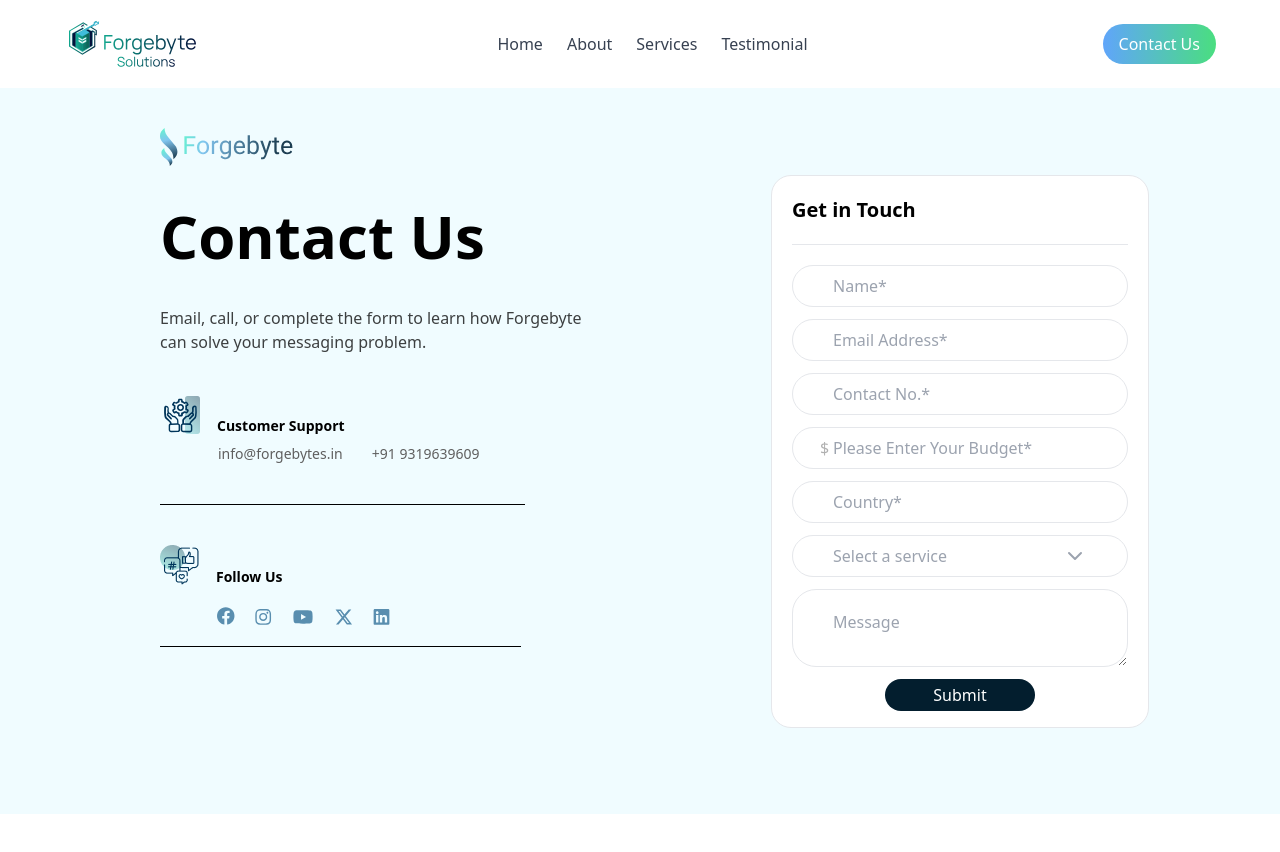
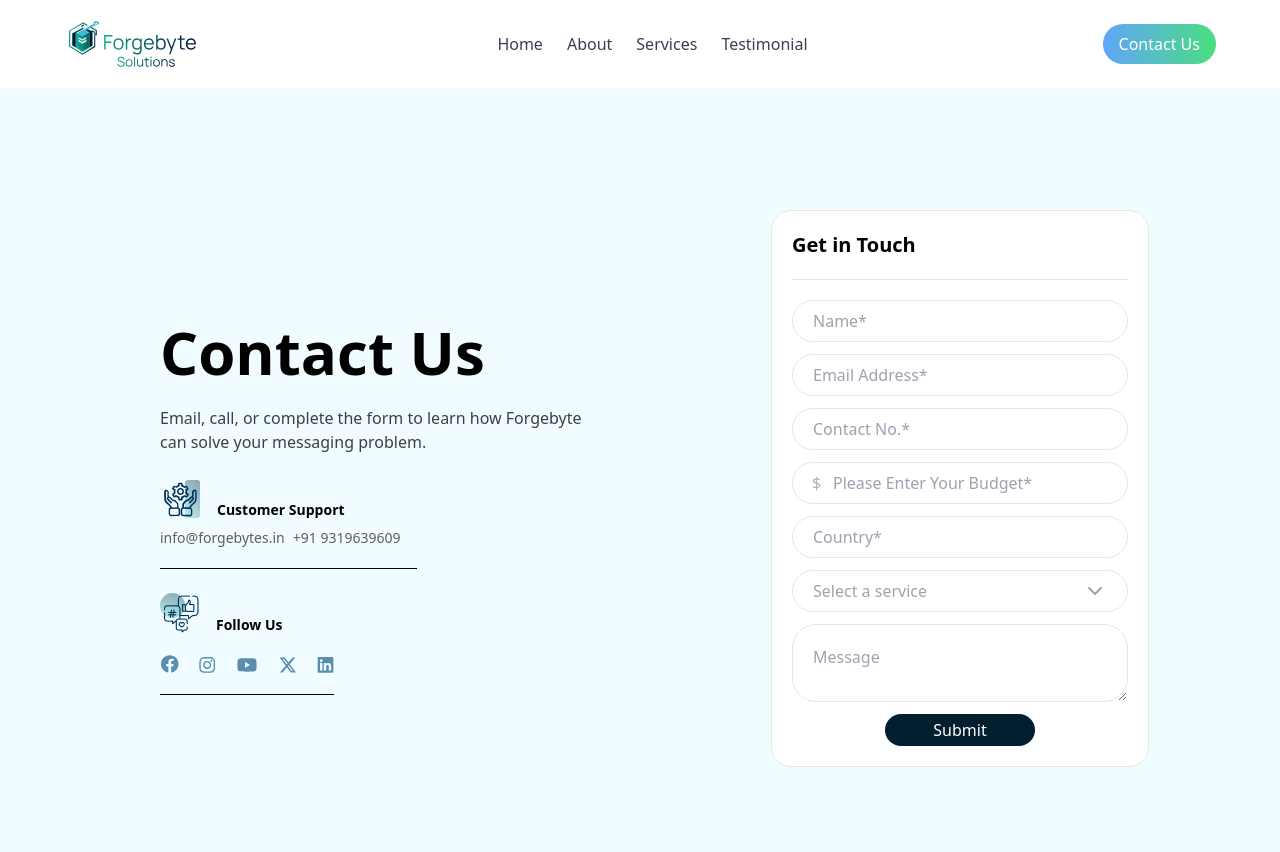
Before and after one commit to THEYASHGAUR/forgebyte-final, a Next.js app: page /contactUs in a window 1280 px wide. Shown: the top 852 px of the page. Before the commit the page ends 814 px from the top, so only its background shows below. Built offline with nearby package versions, Linux system fonts and the light colour scheme.

Commit message:
updated contact page

```diff
--- a/app/components/ContactUs.jsx
+++ b/app/components/ContactUs.jsx
@@ -9,14 +9,11 @@
 import Twitter from '@/app/assets/twitter.svg'
 import Linkedin from '@/app/assets/linkedin.svg'
 import Link from 'next/link'
-import logo from '@/app/assets/logo.svg'
 import { ChevronDown } from 'lucide-react'
-
-
 
 const ContactUs = () => {
     const [isOpen, setIsOpen] = useState(false);
-    const [selectedOption, setSelectedOption] = useState(""); // Empty by default for placeholder
+    const [selectedOption, setSelectedOption] = useState("");
     const dropdownRef = useRef(null);
 
     const options = ["Service 1", "Service 2", "Service 3", "Service 4", "Service 5"];
@@ -27,82 +24,73 @@
                 setIsOpen(false);
             }
         };
-
         document.addEventListener("mousedown", handleClickOutside);
         return () => document.removeEventListener("mousedown", handleClickOutside);
     }, []);
+
     return (
-    <section className='bg-[#f0fcff] h-[726px] flex items-center'>
-        <div className='flex flex-col w-1/2 gap-y-10 pl-20 min-h-full xl:pl-40 pt-10'>
-        <Image src={logo} alt='logo' height={38} width={182} />
-        <h1 className='text-6xl font-bold'>Contact Us</h1>
-        <p className='text-base text-[#000000bf]'>Email, call, or complete the form to learn how Forgebyte<br/>can solve your messaging problem.</p>
-        <div className='space-y-2 border-b border-black pb-5 w-fit'>
-            <div className='flex gap-x-4 items-end'>
+        <section className='bg-[#f0fcff] min-h-screen flex flex-col lg:flex-row items-center p-5 lg:p-0'>
+            <div className='flex flex-col lg:w-1/2 gap-y-6 lg:pl-20 xl:pl-40 pt-10 text-center lg:text-left w-full'>
+                <h1 className='text-4xl lg:text-6xl font-bold'>Contact Us</h1>
+                <p className='text-sm lg:text-base text-[#000000bf]'>
+                    Email, call, or complete the form to learn how Forgebyte<br className='hidden lg:block'/> can solve your messaging problem.
+                </p>
+                <div className='space-y-2 border-b border-black pb-5 mx-auto lg:mx-0 w-fit'>
+                    <div className='flex gap-x-4 items-end justify-center lg:justify-start'>
                         <Image src={HandGearIcon} alt='Hand-Gear-Icon' />
                         <h3 className='text-sm font-bold'>Customer Support</h3>
                     </div>
-            <div className=' grid grid-cols-2 grid-rows-2'>
-                <p className='text-[#5F5F5F] text-sm pl-[58px]'>info@forgebytes.in</p>
-                <p className='text-[#5F5F5F] text-sm pl-[29px]'>+91 9319639609</p>
+                    <div className='grid grid-cols-1 lg:grid-cols-2 gap-2 text-center lg:text-left'>
+                        <p className='text-[#5F5F5F] text-sm'>info@forgebytes.in</p>
+                        <p className='text-[#5F5F5F] text-sm'>+91 9319639609</p>
                     </div>
                 </div>
-        <div className='space-y-5 border-b border-black pb-5 w-fit pr-[75px]'>
-            <div className='flex gap-x-4 items-end'>
-                <Image src={FollowUSIcon} alt='Hand-Gear-Icon' />
+                <div className='space-y-5 border-b border-black pb-5 w-fit mx-auto lg:mx-0'>
+                    <div className='flex gap-x-4 items-end justify-center lg:justify-start'>
+                        <Image src={FollowUSIcon} alt='Follow-Us-Icon' />
                         <h3 className='text-sm font-bold'>Follow Us</h3>
                     </div>
-            <div className='flex px-[56px] gap-x-5'>
-                <Link href="https://facebook.com">
-                    <Image src={Facebook} alt='Facebook' />
+                    <div className='flex justify-center lg:justify-start gap-x-5'>
+                        {[Facebook, Instagram, Youtube, Twitter, Linkedin].map((icon, idx) => (
+                            <Link key={idx} href="#">
+                                <Image src={icon} alt='Social Icon' />
                             </Link>
-                <Link href="https://instagram.com">
-                    <Image src={Instagram} alt='Instagram' />
-                </Link>
-                <Link href="https://youtube.com">
-                    <Image src={Youtube} alt='Youtube' />
-                </Link>
-                <Link href="https://twitter.com">
-                    <Image src={Twitter} alt='Twitter' />
-                </Link>
-                <Link href="https://linkedin.com">
-                    <Image src={Linkedin} alt='Linkedin' />
-                </Link>
+                        ))}
                     </div>
                 </div>
             </div>
-        <div className='w-1/2 flex justify-center'>
-            <form action="" className='flex flex-col w-[378px] h-[553px] rounded-[20px] border bg-white p-5'>
+            <div className='w-full lg:w-1/2 flex justify-center pt-10 lg:pt-0'>
+                <form className='flex flex-col w-full max-w-[378px] rounded-[20px] border bg-white p-5'>
                     <h3 className='text-xl font-bold'>Get in Touch</h3>
                     <hr className='my-5' />
-                <div className='flex flex-col gap-y-3 items-center'>
-                    <input type="text" placeholder='Name*' className='border p-2 px-10 rounded-3xl w-full'/>
-                    <input type="email" placeholder='Email Address*' className='border p-2 px-10 rounded-3xl w-full' />
-                    <input type="number" placeholder='Contact No.*' className='border p-2 px-10 rounded-3xl w-full'/>
-                    <div className='relative w-[21em]'>
-                        <p className='absolute top-[9px] left-7 text-[#0000004f]'>$</p>
+                    <div className='flex flex-col gap-y-3'>
+                        <input type="text" placeholder='Name*' className='border p-2 px-5 rounded-3xl w-full'/>
+                        <input type="email" placeholder='Email Address*' className='border p-2 px-5 rounded-3xl w-full' />
+                        <input type="number" placeholder='Contact No.*' className='border p-2 px-5 rounded-3xl w-full'/>
+                        <div className='relative'>
+                            <p className='absolute top-[9px] left-5 text-[#0000004f]'>$</p>
                             <input type="number" placeholder='Please Enter Your Budget*' className='border p-2 w-full px-10 rounded-3xl' />
                         </div>
-                    <input type="text" placeholder='Country*' className='border p-2 px-10 rounded-3xl w-full' />
+                        <input type="text" placeholder='Country*' className='border p-2 px-5 rounded-3xl w-full' />
                         <div className="relative w-full" ref={dropdownRef}>
                             <div
-                            className={`border p-2 flex justify-between px-10 cursor-pointer transition ${
+                                className={`border p-2 flex justify-between px-5 cursor-pointer transition ${
                                 isOpen ? "rounded-t-3xl rounded-b-none" : "rounded-3xl"
-                            } ${!selectedOption ? "text-gray-400" : ""}`} // Placeholder style
+                                } ${!selectedOption ? "text-gray-400" : ""}`}
                                 onClick={() => setIsOpen(!isOpen)}
                             >
                                 {selectedOption || "Select a service"}
-                            <ChevronDown className={`${isOpen? 'rotate-180' : ''}`} />
+                                <ChevronDown className={`${isOpen ? 'rotate-180' : ''}`} />
                             </div>
                             {isOpen && (
                                 <ul className="absolute w-full mt-[-1px] bg-white rounded-b-3xl overflow-hidden shadow-lg">
                                     {options.map((option, index) => (
                                         <li
                                             key={index}
-                                className="p-2 px-10 hover:bg-gray-100 cursor-pointer"
+                                            className="p-2 px-5 hover:bg-gray-100 cursor-pointer"
                                             onClick={() => {
-                                    setSelectedOption(option); // Set selected option
-                                    setIsOpen(false); // Close dropdown
+                                                setSelectedOption(option);
+                                                setIsOpen(false);
                                             }}
                                         >
                                             {option}
@@ -111,8 +99,8 @@
                                 </ul>
                             )}
                         </div>
-                    <textarea name="" id="" className='border p-2 pt-5 px-10 rounded-3xl w-full' placeholder='Message'/>
-                    <button type='submit' className='bg-[#031e2e] w-fit p-1 rounded-3xl text-white px-12'>Submit</button>
+                        <textarea className='border p-2 pt-5 px-5 rounded-3xl w-full' placeholder='Message'/>
+                        <button type='submit' className='bg-[#031e2e] w-fit p-1 rounded-3xl text-white px-12 mx-auto'>Submit</button>
                     </div>
                 </form>
             </div>
@@ -120,4 +108,4 @@
     )
 }
 
-export default ContactUs
+export default ContactUs;
```
Lines whose indentation alone changed are shown as unchanged.
